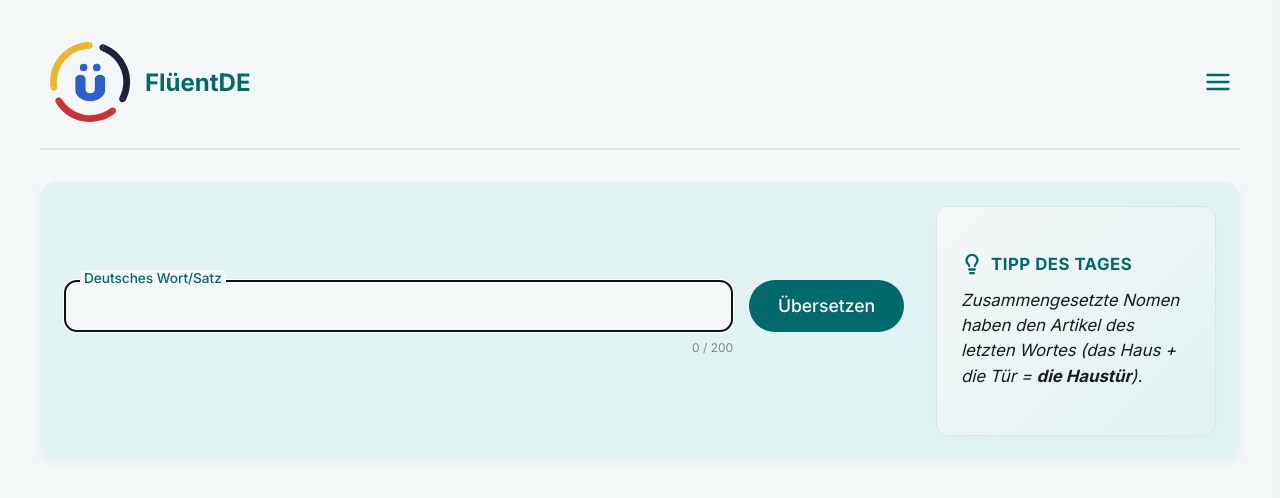
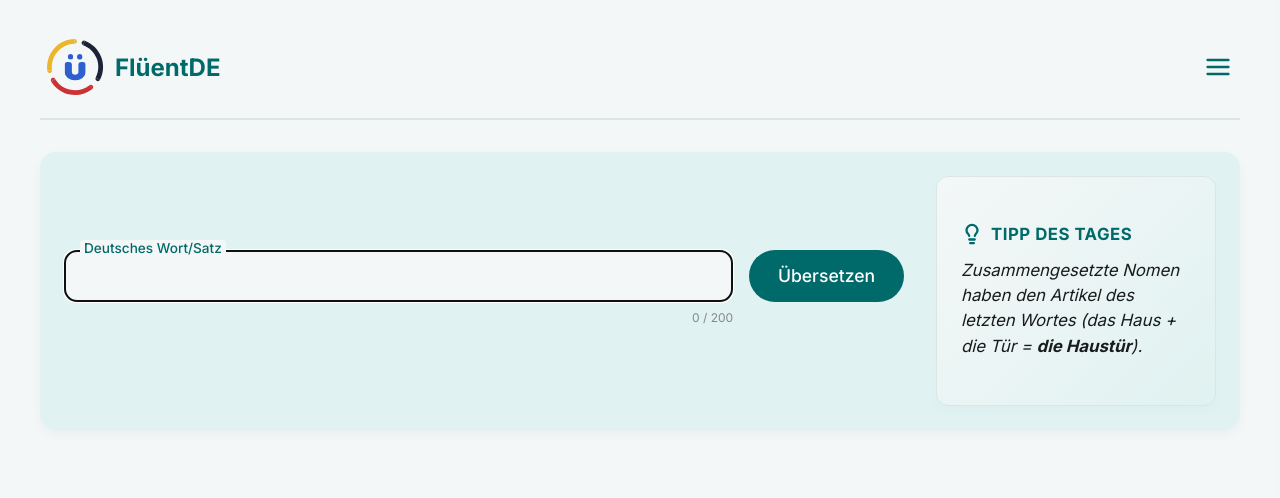
Before and after one commit to omar-bastony/vocab-backend, a website: page index.html in a window 1280 px wide. Drawn offline with nearby package versions, Linux system fonts and the light colour scheme; files whose address does not match are found by name.

```diff
--- a/index.html
+++ b/index.html
@@ -17,7 +17,7 @@
 		  src="./logo.json"
 		  background="transparent"
 		  speed="1"
-		  style="width: 100px; height: 100px;"
+		  style="width: 70px; height: 70px;"
 		  autoplay>
 		</lottie-player>
         <h1 class="app-title" style="margin: 0; font-size: 1.5rem;">FlüentDE</h1>
```
